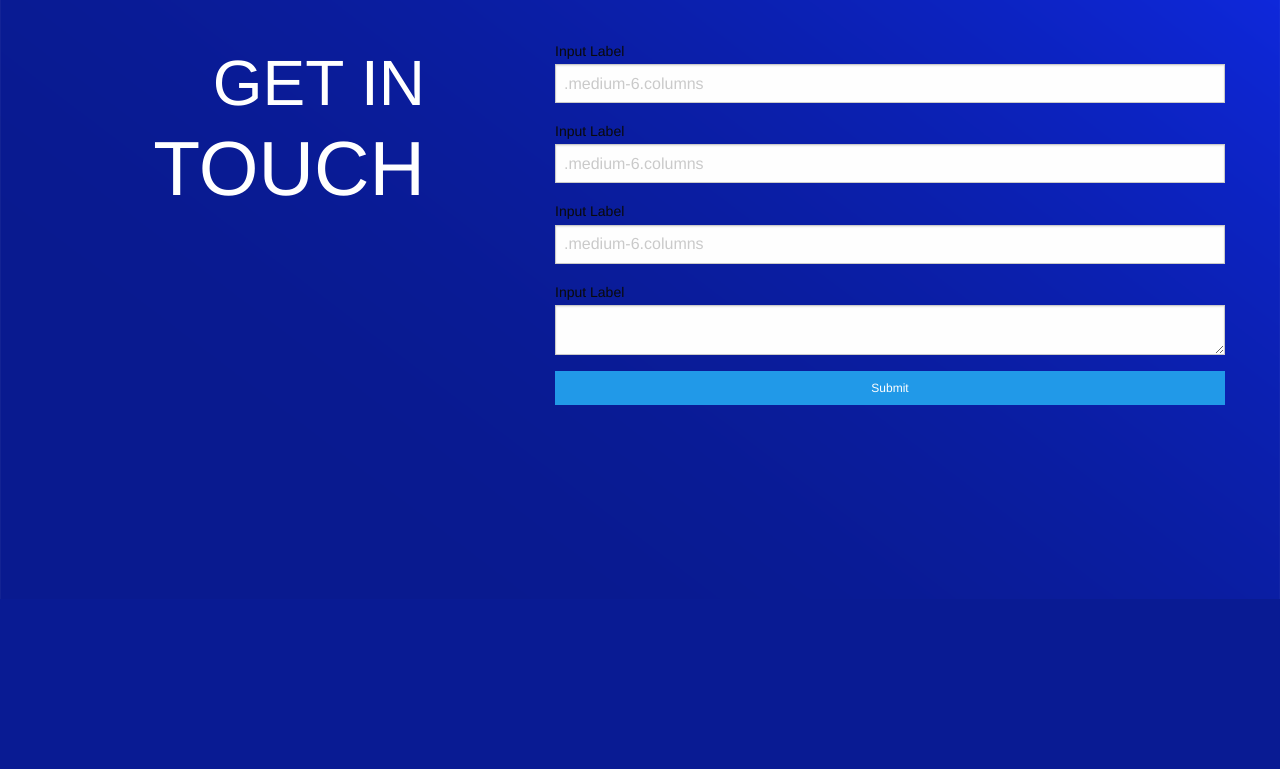
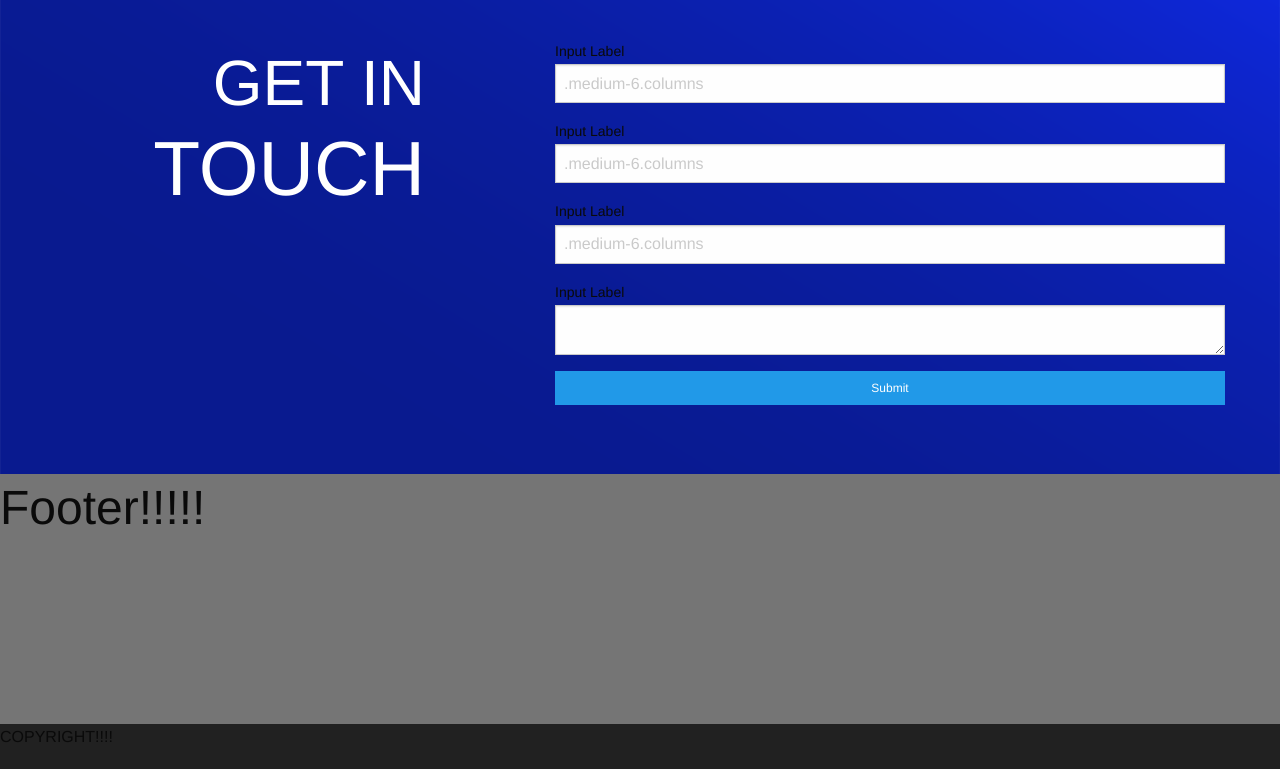
Before and after one commit to ibaena/Tag-Security, a Node server app: page / in a window 1280 px wide. Shown: the part 3651-4420 px from the top of the page. Before the commit the page ends 4250 px from the top, so only its background shows below. Run offline with Node 20, Linux system fonts and the light colour scheme; grey boxes labelled with a size stand in for pictures from a placeholder-image service; some libraries are stand-ins or nearby versions.

Commit message:
layed out mockup

```diff
--- a/public/css/style.css
+++ b/public/css/style.css
@@ -13,7 +13,8 @@ body {
   /*What Do We Offer Content Styles*/
   /*What Do We Offer Content Styles*/
   /*Services Offer Content Styles*/
-  /*How Content Styles*/ }
+  /*Contact Styles*/
+  /*Footer Content Styles*/ }
   #skewed nav {
     float: right;
     margin-right: 20px;
@@ -141,7 +142,7 @@ body {
       #skewed #services-block .services-text .thinner-text {
         font-weight: 100; }
   #skewed #contact-block {
-    height: 600px !important;
+    height: 475px !important;
     background-image: url(../img/what-we-offer-bg.png) !important;
     background-size: 100% 100%;
     background-repeat: no-repeat; }
@@ -160,3 +161,9 @@ body {
     #skewed #contact-block #contact-sub-text {
       color: white;
       font-size: 1vw; }
+  #skewed #footer-block #first-footer {
+    height: 250px !important;
+    background-color: #757575; }
+  #skewed #footer-block #second-footer {
+    height: 45px !important;
+    background-color: #212121; }
--- a/scss/main.scss
+++ b/scss/main.scss
@@ -204,10 +204,10 @@ body{
       }
   }
 
-  //How Content Styles
-  /*How Content Styles*/
+  //Contact Styles
+  /*Contact Styles*/
   #contact-block{
-    height: 600px !important;
+    height: 475px !important;
     background-image: url(../img/what-we-offer-bg.png) !important;
     background-size: 100% 100%;
     background-repeat: no-repeat;
@@ -233,4 +233,18 @@ body{
         font-size: 1vw;
       }
   }
+
+  //Footer Content Styles
+  /*Footer Content Styles*/
+  #footer-block{
+    #first-footer{
+      height: 250px !important;
+      background-color: #757575;
+
+    }
+    #second-footer{
+      height: 45px !important;
+      background-color: #212121;
+    }
+  }
 }
--- a/views/home.handlebars
+++ b/views/home.handlebars
@@ -183,6 +183,16 @@
 
       </div>
     </div>
-  </div>
+  </div> <!--End Contact Block-->
 
-</div>
+  <div id="footer-block"> <!--Start Footer Block -->
+    <div id="first-footer" >
+      <h1>Footer!!!!!</h1>
+    </div>
+
+    <div id="second-footer">
+      <P>COPYRIGHT!!!!</P>
+    </div>
+  </div> <!--End Footer Block-->
+
+</div> <!--End Skewed Container-->
```
Also changed, not shown: other parts of views/home.handlebars (+14 -14 lines).
